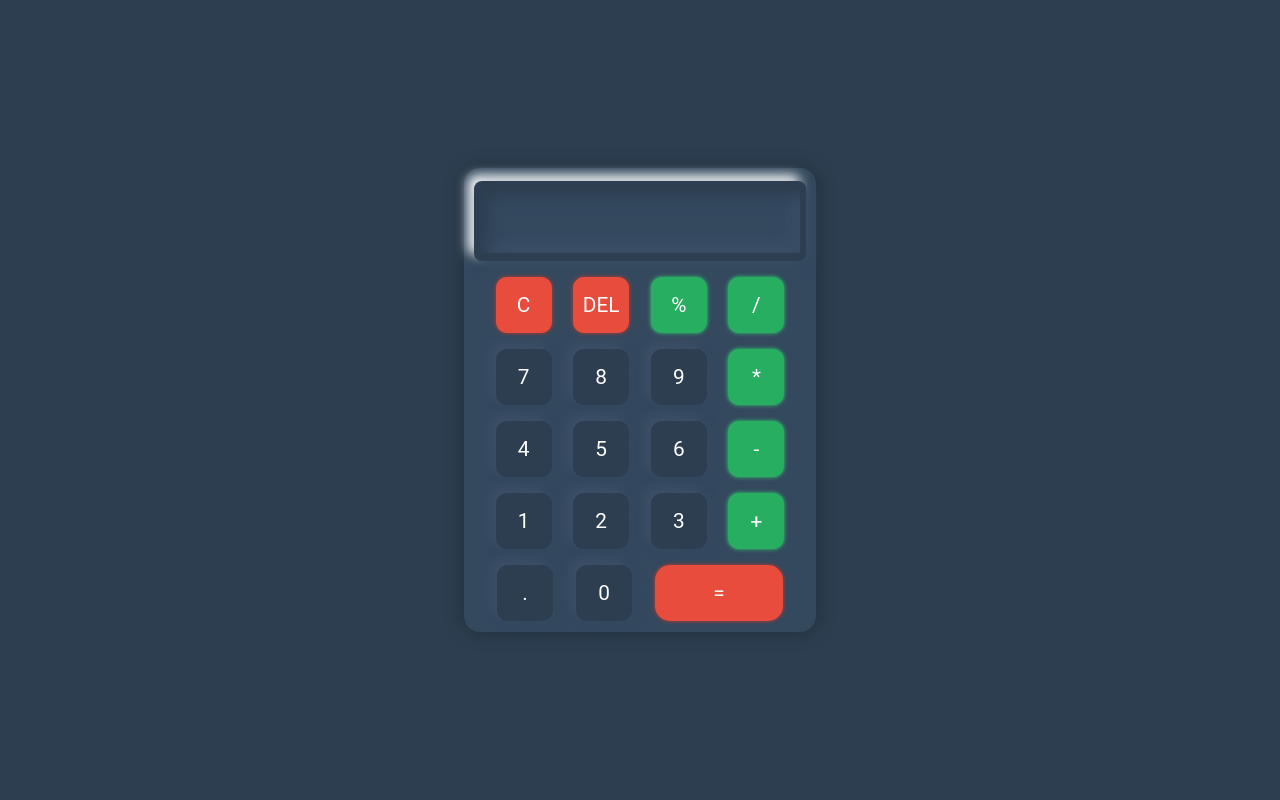
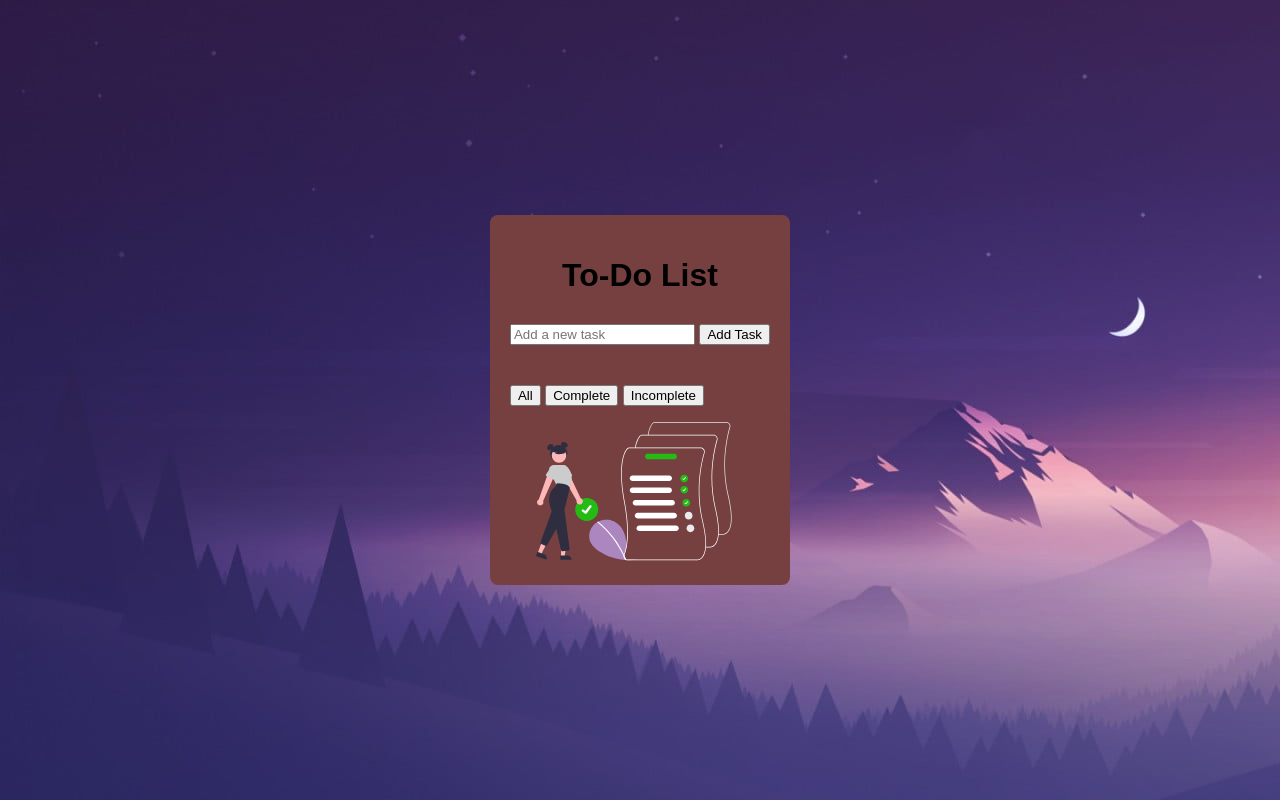
Before and after one commit to tanu-choudhary12/Alpha-Intern-Internship-Program., a plain HTML site: page index.html in a window 1280 px wide. Drawn offline with Linux system fonts and the light colour scheme.

Commit message:
to do list

```diff
--- a/index.html
+++ b/index.html
@@ -3,40 +3,35 @@
 <head>
     <meta charset="UTF-8">
     <meta name="viewport" content="width=device-width, initial-scale=1.0">
-  <title>Calculator</title>
-  <link rel="stylesheet" href="style.css">
+    <title>To-Do List</title>
+    <link rel="stylesheet" href="styl.css">
+
 </head>
 <body>
-  <div class="parent">
     <div class="container">
-      <div class="screen-container">
-        <div class="screen">
-          <div class="calculator-display"></div>
+        <div class="todo-container">
+            <h1>To-Do List</h1>
+            <div id="task-container">
+                <input type="text" id="task-input" placeholder="Add a new task">
+                <button onclick="addTask()">Add Task</button>
             </div>
+            <ul id="todo-list">
+
+            </ul>
         </div>
-      <div class="btn-container">
-        <div class="btn" id="Clear">C</div>
-        <div class="btn" id="DEL">DEL</div>
-        <div class="btn" id="percent">%</div>
-        <div class="btn" id="divide">/</div>
-        <div class="btn" id="7">7</div>
-        <div class="btn" id="8">8</div>
-        <div class="btn" id="9">9</div>
-        <div class="btn" id="multiply">*</div>
-        <div class="btn" id="4">4</div>
-        <div class="btn" id="5">5</div>
-        <div class="btn" id="6">6</div>
-        <div class="btn" id="minus">-</div>
-        <div class="btn" id="1">1</div>
-        <div class="btn" id="2">2</div>
-        <div class="btn" id="3">3</div>
-        <div class="btn" id="add">+</div>
-        <div class="btn" id="dot">.</div>
-        <div class="btn" id="0">0</div>
-        <div class="btn" id="equal">=</div>
+        <div class="button-container">
+            <button onclick="showAllTasks()">All</button>
+            <button onclick="showCompletedTasks()">Complete</button>
+            <button onclick="showIncompleteTasks()">Incomplete</button>
         </div>
+        <div class="todos-container">
+          <ul class="todos"></ul>
+          <div class="empty-state">
+           <img class="empty-image" src="empty.svg" alt="Empty State">
           </div>
+
     </div>
+
     <script src="script.js"></script>
 </body>
 </html>
--- a/script.js
+++ b/script.js
@@ -1,63 +1,92 @@
-document.addEventListener('DOMContentLoaded', function () {
-    let calculatorDisplay = document.querySelector('.calculator-display');
-    let calculatorButtons = document.querySelectorAll('.btn');
-    let expression = '';
+document.addEventListener("DOMContentLoaded", function() {
+    // Add event listeners to filter buttons
+    document.getElementById("all-tasks").addEventListener("click", showAllTasks);
+    document.getElementById("complete-tasks").addEventListener("click", showCompletedTasks);
+    document.getElementById("incomplete-tasks").addEventListener("click", showIncompleteTasks);
+});
 
-    calculatorButtons.forEach(function (btn) {
-      btn.addEventListener('click', function () {
-        handleButtonPress(btn.innerText);
-      });
-    });
+function addTask() {
+    var taskInput = document.getElementById("task-input");
+    var taskText = taskInput.value.trim();
 
-    window.addEventListener('keydown', function (event) {
-      const key = event.key;
-      const allowedKeys = ['0', '1', '2', '3', '4', '5', '6', '7', '8', '9', '+', '-', '*', '/', '.', 'Enter', 'Backspace', 'Delete', 'c', 'C'];
-      if (allowedKeys.includes(key)) {
-        handleButtonPress(key);
-      }
-    });
-
-    function handleButtonPress(btnValue) {
-      if (btnValue === 'C') {
-        resetCalculator();
-      } else if (btnValue === 'DEL' || btnValue === 'Backspace') {
-        deleteLastChar();
-      } else if (btnValue === '=' || btnValue === 'Enter') {
-        performCalculation();
-      } else {
-        updateDisplay(btnValue);
-      }
+    if (taskText === "") {
+        alert("Please enter a task!");
+        return;
     }
 
-    function resetCalculator() {
-      calculatorDisplay.textContent = "";
-      expression = '';
-    }
+    var todoItem = document.createElement("li");
+    todoItem.classList.add("todo-item");
 
-    function deleteLastChar() {
-      expression = expression.slice(0, -1);
-      calculatorDisplay.textContent = expression;
-    }
+    var checkbox = document.createElement("input");
+    checkbox.type = "checkbox";
 
-    function updateDisplay(value) {
-      expression += value;
-      calculatorDisplay.textContent = expression;
-    }
+    var label = document.createElement("label");
+    label.textContent = taskText;
 
-    function performCalculation() {
-      if (expression === '') {
-        calculatorDisplay.textContent = 'Error';
-        return;
-      }
+    var deleteButton = document.createElement("button");
+    deleteButton.textContent = "Delete";
+    deleteButton.onclick = function() {
+        todoItem.remove();
+        updateTaskDisplay();
+    };
 
-      try {
-        let result = eval(expression);
-        result = parseFloat(result.toFixed(5));
-        calculatorDisplay.textContent = result;
-        expression = result.toString();
-      } catch (error) {
-        calculatorDisplay.textContent = 'Error';
-        expression = '';
-      }
-    }
-  });
+    todoItem.appendChild(checkbox);
+    todoItem.appendChild(label);
+    todoItem.appendChild(deleteButton);
+
+    var todoList = document.getElementById("todo-list");
+    todoList.appendChild(todoItem);
+    var buttonContainer = document.querySelector(".button-container");
+    buttonContainer.parentNode.insertBefore(todoItem, buttonContainer.nextSibling);
+
+    taskInput.value = "";
+    updateTaskDisplay();
+}
+
+
+function updateTaskDisplay() {
+    var todoList = document.getElementById("todo-list");
+    var todoItems = todoList.querySelectorAll(".todo-item");
+
+    todoItems.forEach(function(item) {
+        var checkbox = item.querySelector("input[type='checkbox']");
+        var label = item.querySelector("label");
+
+        if (checkbox.checked) {
+
+            document.getElementById("complete-tasks").appendChild(item);
+        } else {
+
+            document.getElementById("incomplete-tasks").appendChild(item);
+        }
+    });
+}
+
+function showAllTasks() {
+    var todoItems = document.querySelectorAll(".todo-item");
+    todoItems.forEach(function(item) {
+        item.style.display = "block";
+    });
+}
+
+function showCompletedTasks() {
+    var todoItems = document.querySelectorAll(".todo-item");
+    todoItems.forEach(function(item) {
+        if (item.querySelector("input[type='checkbox']").checked) {
+            item.style.display = "block";
+        } else {
+            item.style.display = "none";
+        }
+    });
+}
+
+function showIncompleteTasks() {
+    var todoItems = document.querySelectorAll(".todo-item");
+    todoItems.forEach(function(item) {
+        if (!item.querySelector("input[type='checkbox']").checked) {
+            item.style.display = "block";
+        } else {
+            item.style.display = "none";
+        }
+    });
+}
--- /dev/null
+++ b/styl.css
@@ -0,0 +1,52 @@
+body {
+  font-family: Arial, sans-serif;
+  margin: 0;
+  padding: 0;
+  display: flex;
+  justify-content: center;
+  align-items: center;
+  height: 100vh;
+  background-color: aqua;
+  background-image: url(background.jpg);
+}
+
+.container {
+  background-color: #774040;
+  padding: 20px;
+  border-radius: 8px;
+
+}
+
+.todo-container {
+  text-align: center;
+}
+
+h1 {
+  margin-bottom: 20px;
+}
+
+#task-container {
+  margin-bottom: 20px;
+}
+
+#task-input {
+  margin-bottom: 10px;
+}
+
+button {
+  margin-top: 10px;
+}
+
+.todo-item {
+  list-style-type: none;
+}
+
+.todo-item input[type="checkbox"] {
+  vertical-align: middle;
+}
+
+.todo-item label {
+  display: inline-block;
+  vertical-align: middle;
+  margin-left: 10px;
+}
```
Also changed, not shown: background.jpg (added), empty.svg (added). Lines whose indentation alone changed are shown as unchanged.
